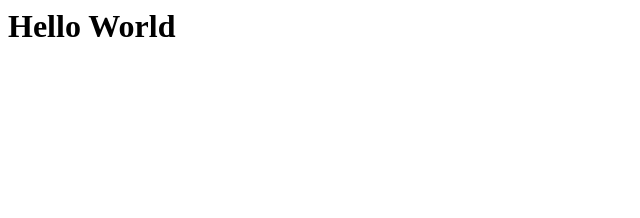
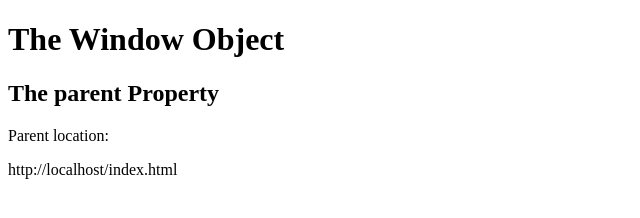
Before and after one commit to krishnavcloudify99/html-page, a plain HTML site: page index.html in a window 1280 px wide. Shown: the whole page, without its empty margins (0-640 px from the left). Drawn offline with Linux system fonts and the light colour scheme.

Commit message:
Update index.html

```diff
--- a/index.html
+++ b/index.html
@@ -1 +1,16 @@
-<h1>Hello World </h1>
+<!DOCTYPE html>
+<html>
+<body>
+
+<h1>The Window Object</h1>
+<h2>The parent Property</h2>
+
+<p>Parent location:</p>
+<p id="demo"></p>
+
+<script>
+document.getElementById("demo").innerHTML = window.parent.location;
+</script>
+
+</body>
+</html>
```
